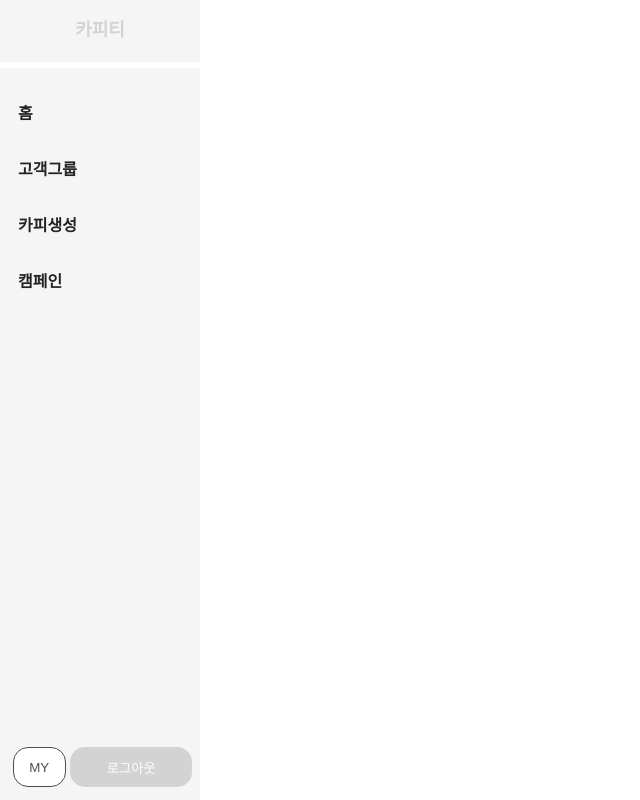
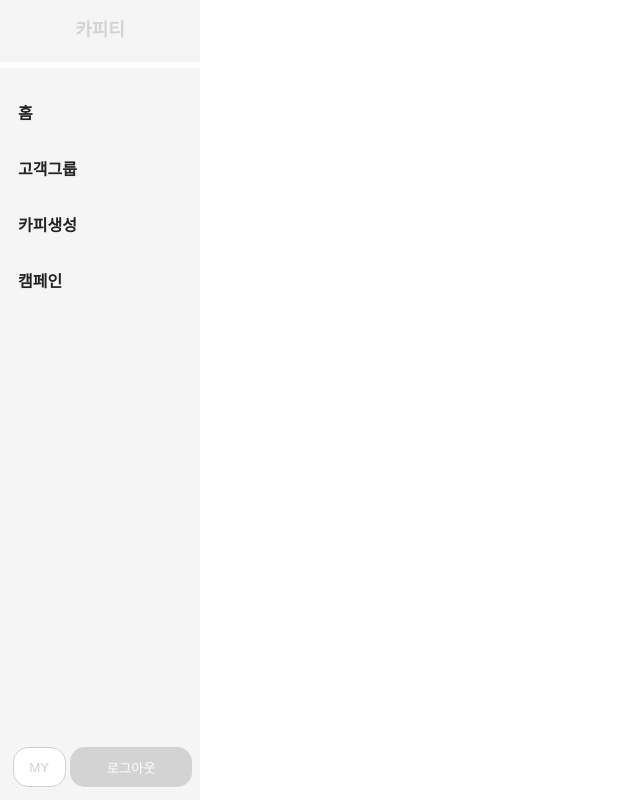
Before and after one commit to swcamp-teamP03/COPYT_Frontend, a React app: page / in a window 1280 px wide. Shown: the whole page, without its empty margins (0-640 px from the left). Built offline with nearby package versions, Linux system fonts and the light colour scheme.

Commit message:
[fix] 버튼 컴포넌트 수정

```diff
--- a/src/components/common/Button/Button.style.ts
+++ b/src/components/common/Button/Button.style.ts
@@ -2,39 +2,24 @@ import styled from 'styled-components';
 
 interface HeaderButtonProps {
   buttonSize: 'buttonS' | 'buttonM' | 'buttonL';
-  buttonColor: 'normal' | 'disabled' | 'active' | 'sDisabled' | 'sNormal' | 'sActive';
+  buttonColor: 'black' | 'white';
   disabled: boolean;
+  borderRadius: string;
 }
 
 export const HeaderButton = styled.button<HeaderButtonProps>`
   ${(props) => props.theme.button[`${props.buttonSize}`]}
-  cursor : ${(props) => (props.buttonColor === 'disabled' ? 'default' : 'point')};
-  background-color: ${({ theme, buttonColor }) => {
-    const colors = {
-      disabled: theme.colors.gray10,
-      normal: theme.colors.gray90,
-      active: theme.colors.black,
-      sDisabled: theme.colors.white,
-      sNormal: theme.colors.white,
-      sActive: theme.colors.white,
-    };
-    return colors[buttonColor ?? 'active'];
-  }};
-  color: ${({ theme, buttonColor }) => {
-    const colors = {
-      disabled: theme.colors.white,
-      normal: theme.colors.white,
-      active: theme.colors.white,
-      sDisabled: theme.colors.gray10,
-      sNormal: theme.colors.gray60,
-      sActive: theme.colors.black,
-    };
-    return colors[buttonColor ?? 'active'];
-  }};
-  border: ${(props) => (props.buttonColor === 'sDisabled' || props.buttonColor === 'sNormal' || props.buttonColor === 'sActive' ? 'solid 1px' : 'none')};
-  width: ${(props) => (props.buttonSize === 'buttonL' ? '13rem' : '')};
-  width: ${(props) => (props.buttonSize === 'buttonM' ? '7.6rem' : '3.3rem')};
+  cursor: pointer;
+  background-color: ${(props) => (props.buttonColor === 'black' ? props.theme.colors.gray90 : props.theme.colors.white)};
+  color: ${(props) => (props.buttonColor === 'black' ? props.theme.colors.white : props.theme.colors.gray60)};
+  border: ${(props) => (props.buttonColor === 'white' ? 'solid 1px' : 'none')};
+  border-radius: ${(props) => props.borderRadius};
   :hover {
-    background-color: ButtonFace;
+    background-color: ${(props) => (props.buttonColor === 'black' ? props.theme.colors.black : props.theme.colors.gray0)};
+  }
+  :disabled {
+    cursor: default;
+    background-color: ${({ theme, buttonColor }) => (buttonColor === 'black' ? theme.colors.gray10 : theme.colors.white)};
+    color: ${({ theme, buttonColor }) => (buttonColor === 'black' ? theme.colors.white : theme.colors.gray40)};
   }
 `;
--- a/src/components/common/Button/index.tsx
+++ b/src/components/common/Button/index.tsx
@@ -4,16 +4,16 @@ import { HeaderButton } from './Button.style';
 interface PageHeaderProps {
   title: string;
   buttonSize?: 'buttonS' | 'buttonM' | 'buttonL';
-  buttonColor?: 'normal' | 'disabled' | 'active' | 'sDisabled' | 'sNormal' | 'sActive';
+  buttonColor: 'black' | 'white';
   onButtonClick?: () => void;
-  disabled?: boolean;
+  isDisabled?: boolean;
   borderRadius?: string;
 }
 
-const Button: React.FC<PageHeaderProps> = ({ title, buttonSize = 'buttonM', buttonColor = 'active', onButtonClick, disabled = false, borderRadius = '4px' }) => {
+const Button: React.FC<PageHeaderProps> = ({ title, buttonSize = 'buttonM', buttonColor = 'black', onButtonClick, isDisabled = false, borderRadius = '4px' }) => {
   return (
     <div>
-      <HeaderButton buttonSize={buttonSize} buttonColor={disabled ? 'disabled' : buttonColor} onClick={onButtonClick} disabled={disabled} style={{ borderRadius }}>
+      <HeaderButton buttonSize={buttonSize} buttonColor={buttonColor} onClick={onButtonClick} disabled={isDisabled} borderRadius={borderRadius}>
         {title}
       </HeaderButton>
     </div>
--- a/src/components/common/GNB/index.tsx
+++ b/src/components/common/GNB/index.tsx
@@ -28,8 +28,8 @@ const GNB = () => {
         <NavItem onClick={() => handleNavigation('/campain')}>캠페인</NavItem>
       </NavWrapper>
       <ButtonWrapper>
-        <Button title="MY" buttonSize="buttonS" buttonColor="sNormal" borderRadius="15px" onButtonClick={handleMyClick}></Button>
-        <Button title="로그아웃" buttonSize="buttonM" buttonColor="disabled" borderRadius="15px" onButtonClick={handleLogoutClick}></Button>
+        <Button title="MY" buttonSize="buttonS" buttonColor="white" borderRadius="15px" onButtonClick={handleMyClick} isDisabled={true}></Button>
+        <Button title="로그아웃" buttonSize="buttonM" buttonColor="black" borderRadius="15px" onButtonClick={handleLogoutClick} isDisabled={true}></Button>
       </ButtonWrapper>
     </GNBContainer>
   );
--- a/src/styles/theme.ts
+++ b/src/styles/theme.ts
@@ -25,9 +25,9 @@ const fontSize = {
 };
 
 const button = {
-  buttonS: 'width: 60px; height:40px; border-radius: 6px;',
-  buttonM: 'width: 80px; height:40px; border-radius: 6px;',
-  buttonL: 'width: 110px; height:40px; border-radius: 6px;',
+  buttonS: 'width: 3.3rem; height:40px; ',
+  buttonM: 'width: 7.6rem; height:40px;',
+  buttonL: 'width: 13rem; height:40px;',
 };
 
 export type ColorsType = typeof colors;
```
